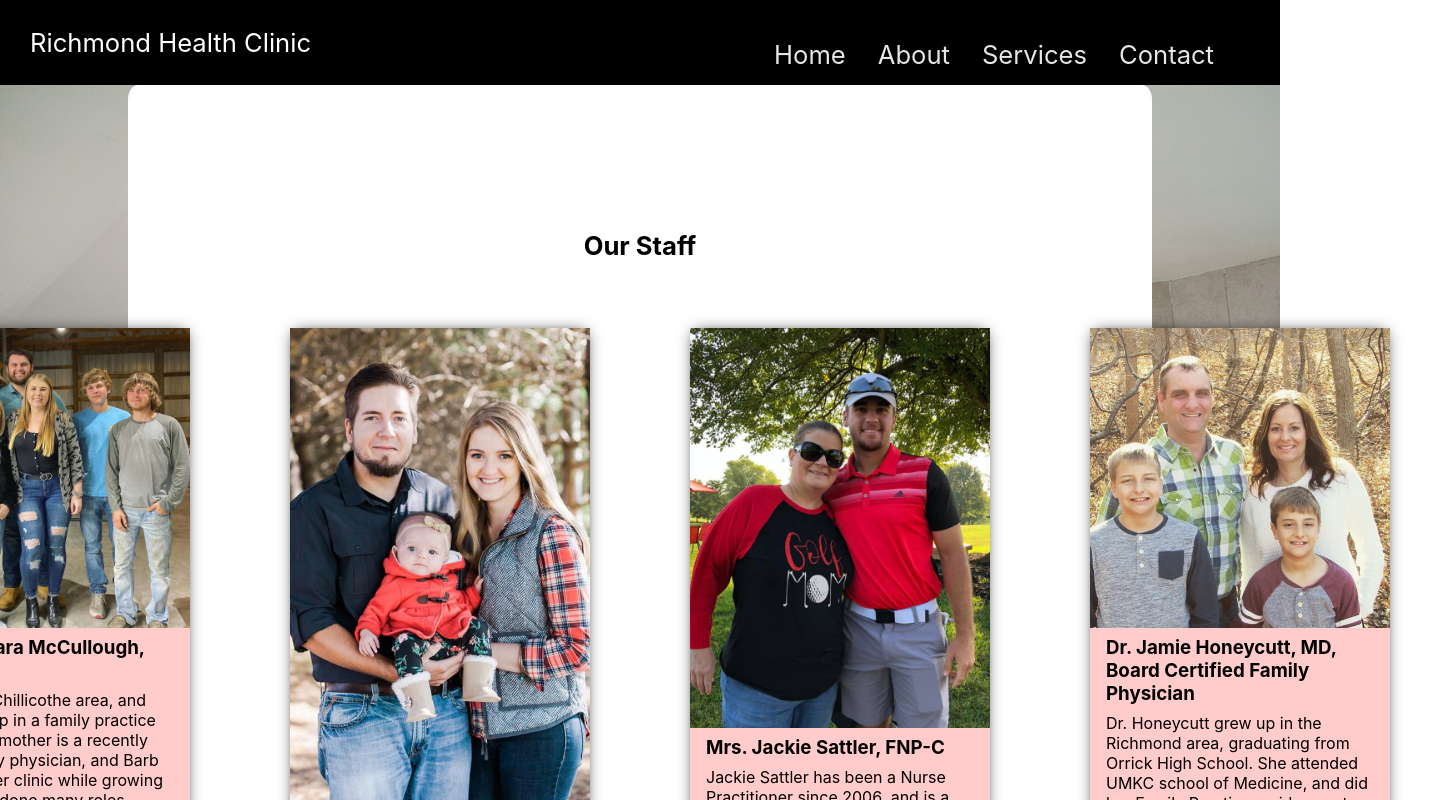
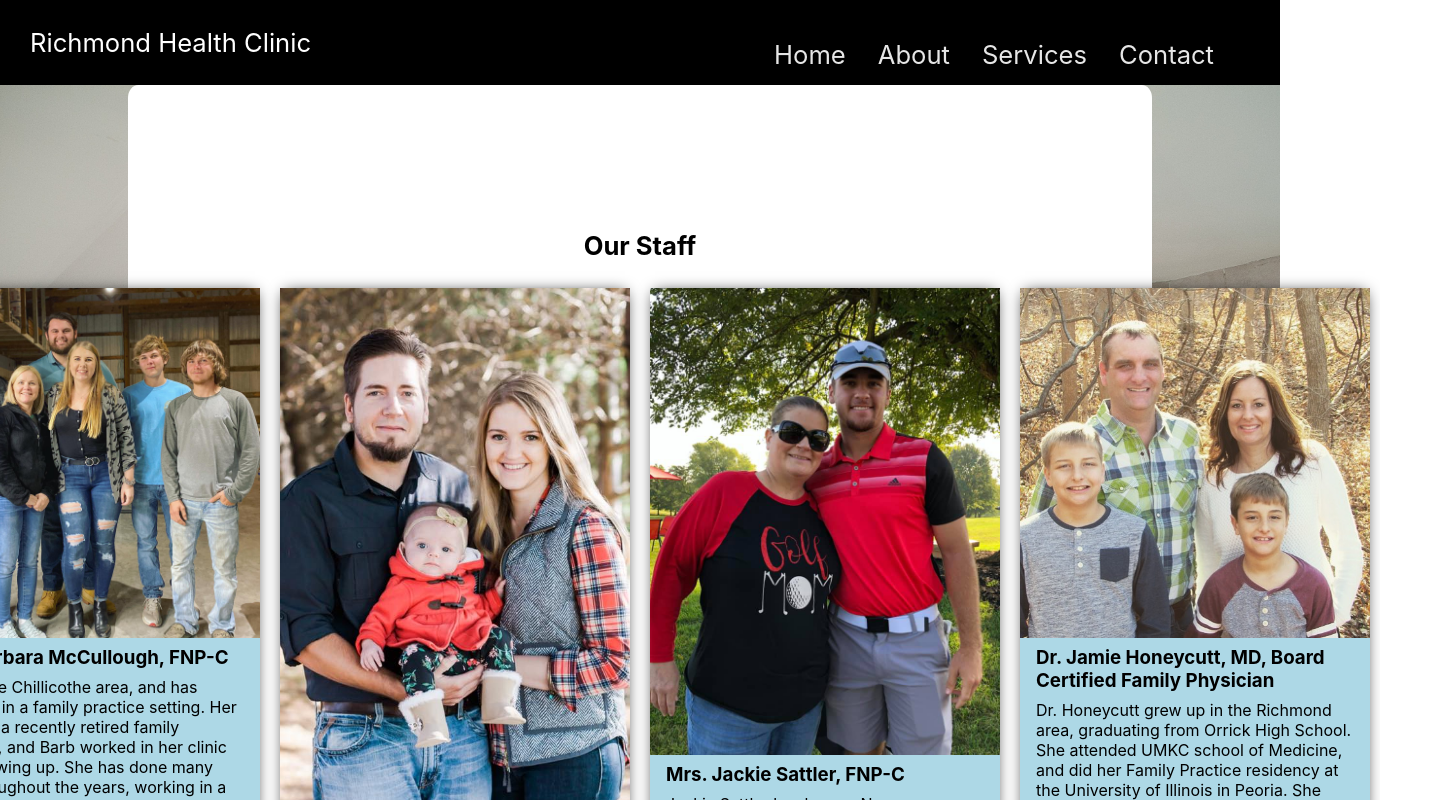
Before and after one commit to SamGonChec/CS490WD-NewSite, a React (Create React App) app in the folder front-end/: page /about in a window 1280 px wide. Shown: the top 800 px of the page, 1440 px wide, since content can reach past the window. Built offline with nearby package versions, Linux system fonts and the light colour scheme.

Commit message:
Modify Card Margin

```diff
--- a/front-end/src/styles/Card.css
+++ b/front-end/src/styles/Card.css
@@ -1,12 +1,13 @@
 .card{
-    width: 300px;
+    width: 350px;
     height: auto;
     box-shadow: 0px 0px 15px -5px;
     transition: 0.5s;
     animation: ease-in-out;
     border-radius: 1%;
-    margin: 50px;
-    background-color: #ffcccb;
+    margin: 10px;
+    /* background-color: #ffcccb; */
+    background-color: lightblue;
 }
 .card:hover{
     box-shadow: 0px 0px 15px 0px;
```
